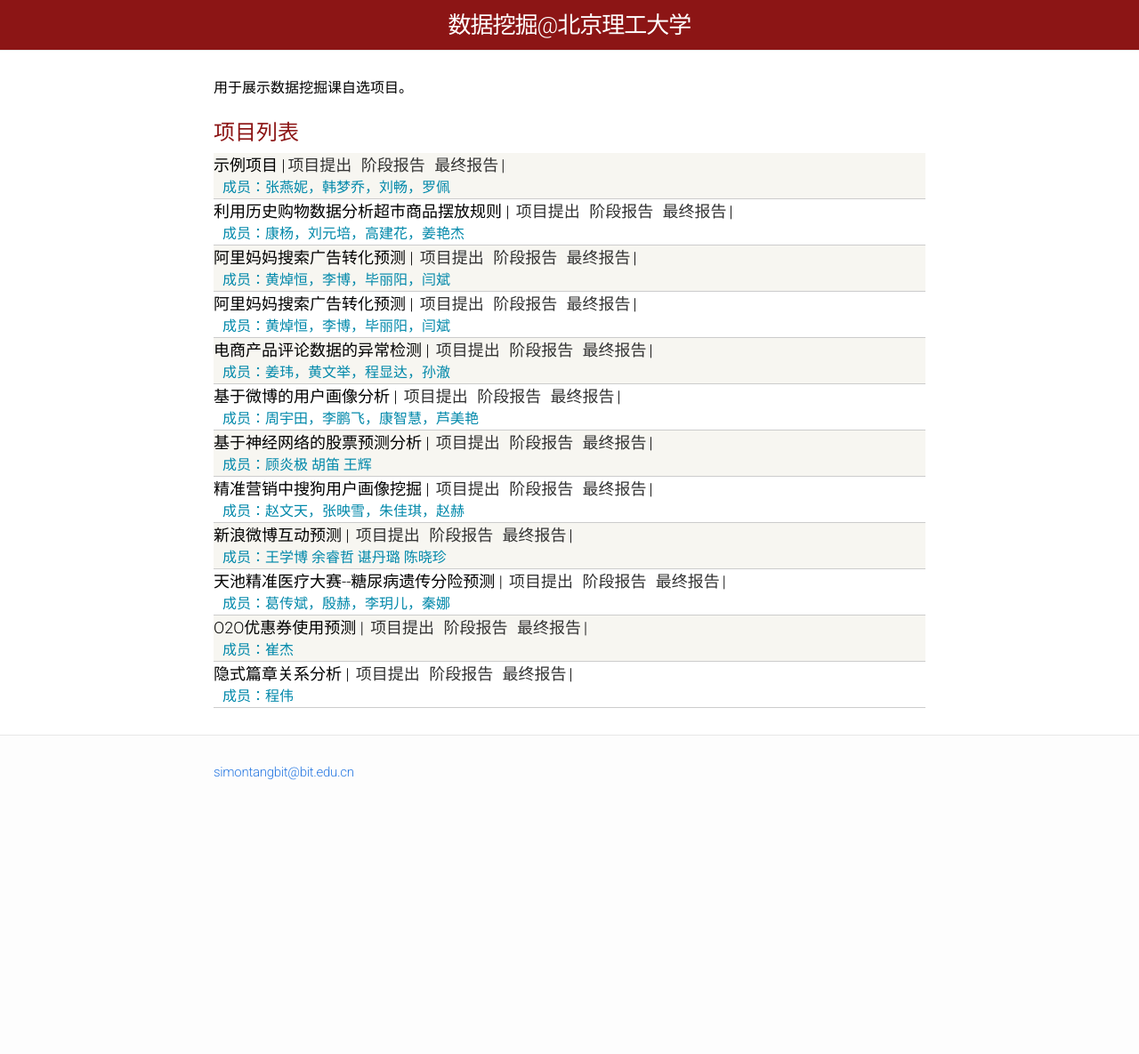
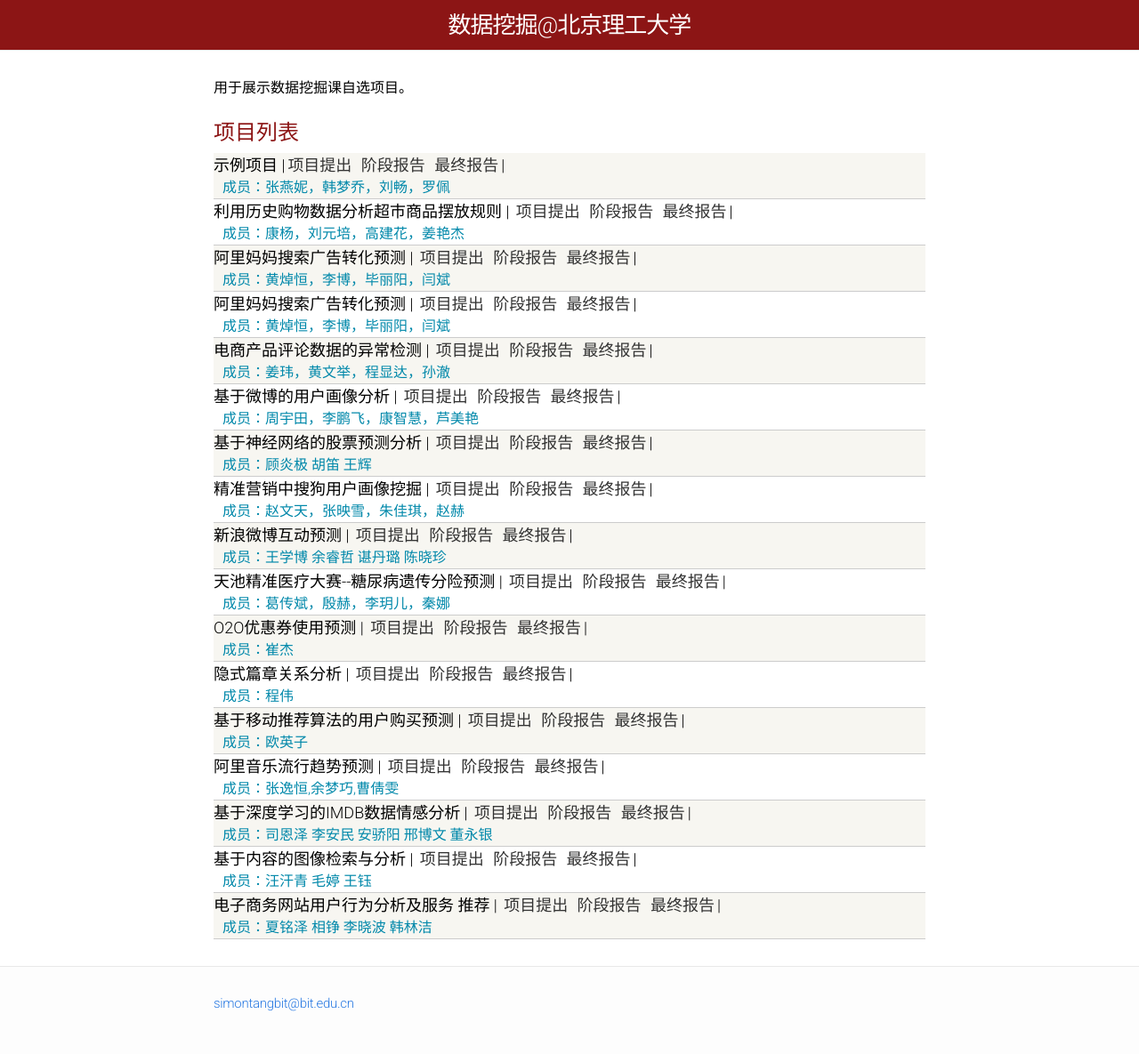
Before and after one commit to BITDM/bitdm.github.io, a Jekyll site: the page built from 2018/projects/index.html, in a window 1280 px wide. Shown: the whole page at 89% size. Built offline with Jekyll 4.4.1, drawn with Linux system fonts in a browser that asks for light colours; before the commit the page ends 925 px from its top, so only the background shows below that.

Commit message:
增加第10-15组的项目信息

```diff
--- a/2018/projects/index.html
+++ b/2018/projects/index.html
@@ -108,5 +108,45 @@ layout: default
       <a href="#">最终报告</a>|
       <div class="kw">成员：程伟</div>
     </div>
+
+    <div class="materials-item">
+      基于移动推荐算法的用户购买预测 |
+      <a href="/2018/projects/p11/proposal/">项目提出</a>
+      <a href="#">阶段报告</a>
+      <a href="#">最终报告</a>|
+      <div class="kw">成员：欧英子</div>
+    </div>
+
+    <div class="materials-item">
+      阿里音乐流行趋势预测 |
+      <a href="/2018/projects/p12/proposal/">项目提出</a>
+      <a href="#">阶段报告</a>
+      <a href="#">最终报告</a>|
+      <div class="kw">成员：张逸恒,余梦巧,曹倩雯</div>
+    </div>
+
+    <div class="materials-item">
+      基于深度学习的IMDB数据情感分析 |
+      <a href="/2018/projects/p13/proposal/">项目提出</a>
+      <a href="#">阶段报告</a>
+      <a href="#">最终报告</a>|
+      <div class="kw">成员：司恩泽 李安民 安骄阳 邢博文 董永银</div>
+    </div>
+
+    <div class="materials-item">
+      基于内容的图像检索与分析 |
+      <a href="/2018/projects/p14/proposal/">项目提出</a>
+      <a href="#">阶段报告</a>
+      <a href="#">最终报告</a>|
+      <div class="kw">成员：汪汗青 毛婷 王钰</div>
+    </div>
+
+    <div class="materials-item">
+      电子商务网站用户行为分析及服务 推荐 |
+      <a href="/2018/projects/p15/proposal/">项目提出</a>
+      <a href="#">阶段报告</a>
+      <a href="#">最终报告</a>|
+      <div class="kw">成员：夏铭泽 相铮 李晓波 韩林洁</div>
+    </div>
   </div>
 </div>
```
Also changed, not shown: 2018/projects/P11/proposal.md (added, +23 -0 lines), 2018/projects/P12/proposal.md (added, +23 -0 lines), 2018/projects/P13/proposal.md (added, +23 -0 lines), 2018/projects/P14/proposal.md (added, +23 -0 lines), 2018/projects/P15/proposal.md (added, +23 -0 lines).
